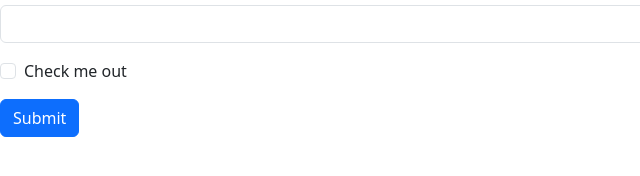
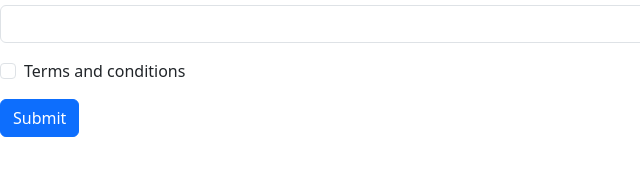
Before and after one commit to AdizDaGreat1/Haven-Decor, a plain HTML site: page signup.html in a window 1280 px wide. Shown: the part 138-314 px from the top of the page, 0-640 px from the left. Drawn offline with nearby package versions, Linux system fonts and the light colour scheme.

Commit message:
new update

```diff
--- a/signup.html
+++ b/signup.html
@@ -21,7 +21,7 @@
             </div>
             <div class="mb-3 form-check">
               <input type="checkbox" class="form-check-input" id="exampleCheck1">
-              <label class="form-check-label" for="exampleCheck1">Check me out</label>
+              <label class="form-check-label" for="exampleCheck1">Terms and conditions</label>
             </div>
             <button type="submit" class="btn btn-primary" onclick="
             info()
```
